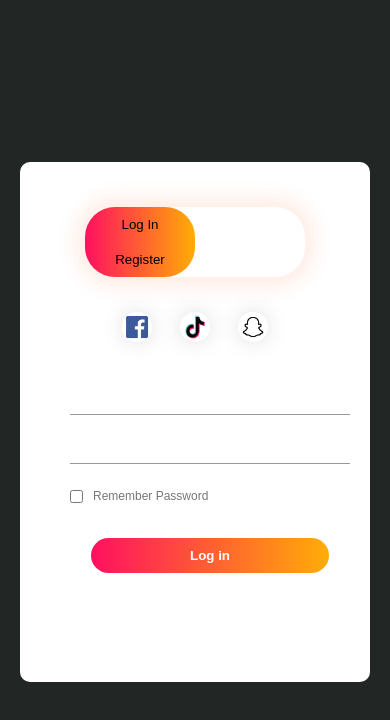
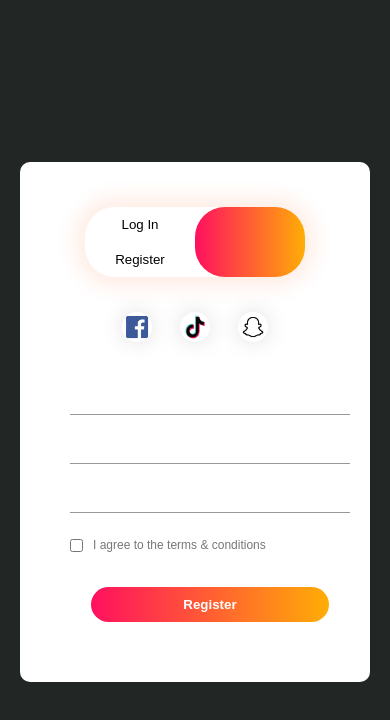
Before and after one commit to Moha808/Multi-form, a plain HTML site: page index.html in a window 390 px wide. Both pictures are taken after a click on the button "Register". Drawn offline with Linux system fonts and the light colour scheme.

Commit message:
Implement form toggle with slider animation
Add JavaScript for form toggle functionality

```diff
--- a/index.html
+++ b/index.html
@@ -58,6 +58,27 @@
         </div>
     </main>
 
-    <script src="script.js"></script>
+    <script>
+        document.addEventListener('DOMContentLoaded', () => {
+    const formBox = document.getElementById('form-box');
+    const loginBtn = document.getElementById('login-btn');
+    const registerBtn = document.getElementById('register-btn');
+    const slider = document.getElementById('btn-slider');
+
+    registerBtn.addEventListener('click', () => {
+        // Move the slider to the right
+        slider.style.left = '110px';
+        // Add a class to the container to trigger the CSS transition
+        formBox.classList.add('show-register');
+    });
+
+    loginBtn.addEventListener('click', () => {
+        // Move the slider back to the left
+        slider.style.left = '0';
+        // Remove the class to revert to the login view
+        formBox.classList.remove('show-register');
+    });
+});
+    </script>
 </body>
 </html>
```
